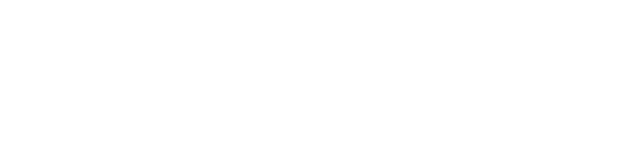
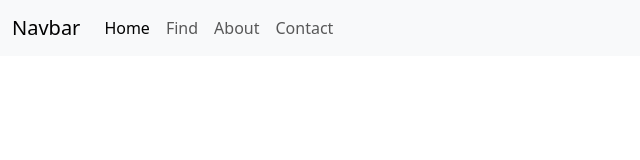
Before and after one commit to Awishka0573/project_bootstrap, a plain HTML site: page index.html in a window 1280 px wide. Shown: the whole page, without its empty margins (0-640 px from the left). Drawn offline with nearby package versions, Linux system fonts and the light colour scheme.

Commit message:
create nav bar

```diff
--- a/index.html
+++ b/index.html
@@ -4,8 +4,39 @@
     <meta charset="UTF-8">
     <meta name="viewport" content="width=device-width, initial-scale=1.0">
     <title>p_boot</title>
+
+    <link href="https://cdn.jsdelivr.net/npm/bootstrap@5.3.5/dist/css/bootstrap.min.css" rel="stylesheet" integrity="sha384-SgOJa3DmI69IUzQ2PVdRZhwQ+dy64/BUtbMJw1MZ8t5HZApcHrRKUc4W0kG879m7" crossorigin="anonymous">
+    <script src="https://cdn.jsdelivr.net/npm/bootstrap@5.3.5/dist/js/bootstrap.bundle.min.js" integrity="sha384-k6d4wzSIapyDyv1kpU366/PK5hCdSbCRGRCMv+eplOQJWyd1fbcAu9OCUj5zNLiq" crossorigin="anonymous"></script>
+
 </head>
 <body>
+    <!-- navbar -->
+    <nav class="navbar navbar-expand-lg bg-body-tertiary">
+        <div class="container-fluid">
+          <a class="navbar-brand" href="#">Navbar</a>
+          <button class="navbar-toggler" type="button" data-bs-toggle="collapse" data-bs-target="#navbarSupportedContent" aria-controls="navbarSupportedContent" aria-expanded="false" aria-label="Toggle navigation">
+            <span class="navbar-toggler-icon"></span>
+          </button>
+          <div class="collapse navbar-collapse" id="navbarSupportedContent">
+            <ul class="navbar-nav me-auto mb-2 mb-lg-0">
+              <li class="nav-item">
+                <a class="nav-link active" aria-current="page" href="#">Home</a>
+              </li>
+              <li class="nav-item">
+                <a class="nav-link" href="#">Find</a>
+              </li>
+              </li>
+              <li class="nav-item">
+                <a class="nav-link" href="#">About</a>
+              </li>
+              </li>
+              <li class="nav-item">
+                <a class="nav-link" href="#">Contact</a>
+              </li>
+            </ul>
+          </div>
+        </div>
+      </nav>
 
 </body>
 </html>
```
